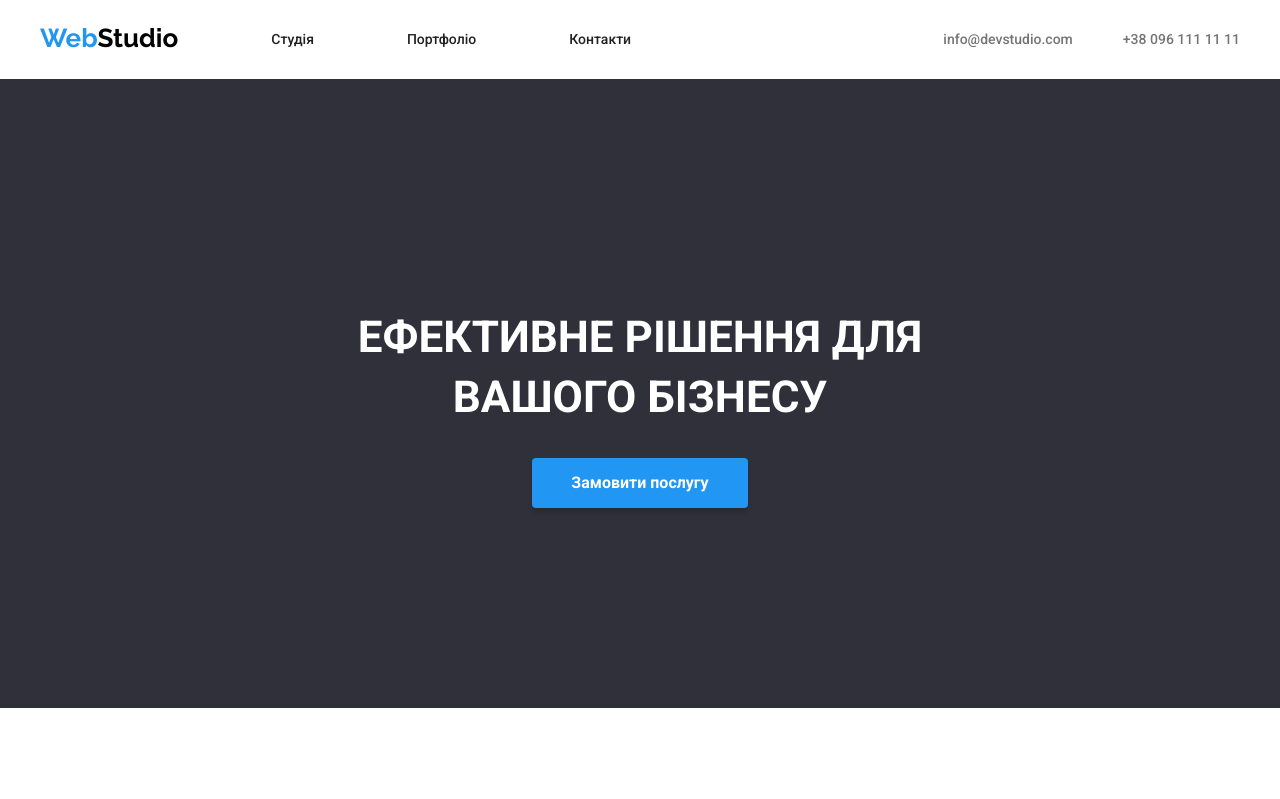
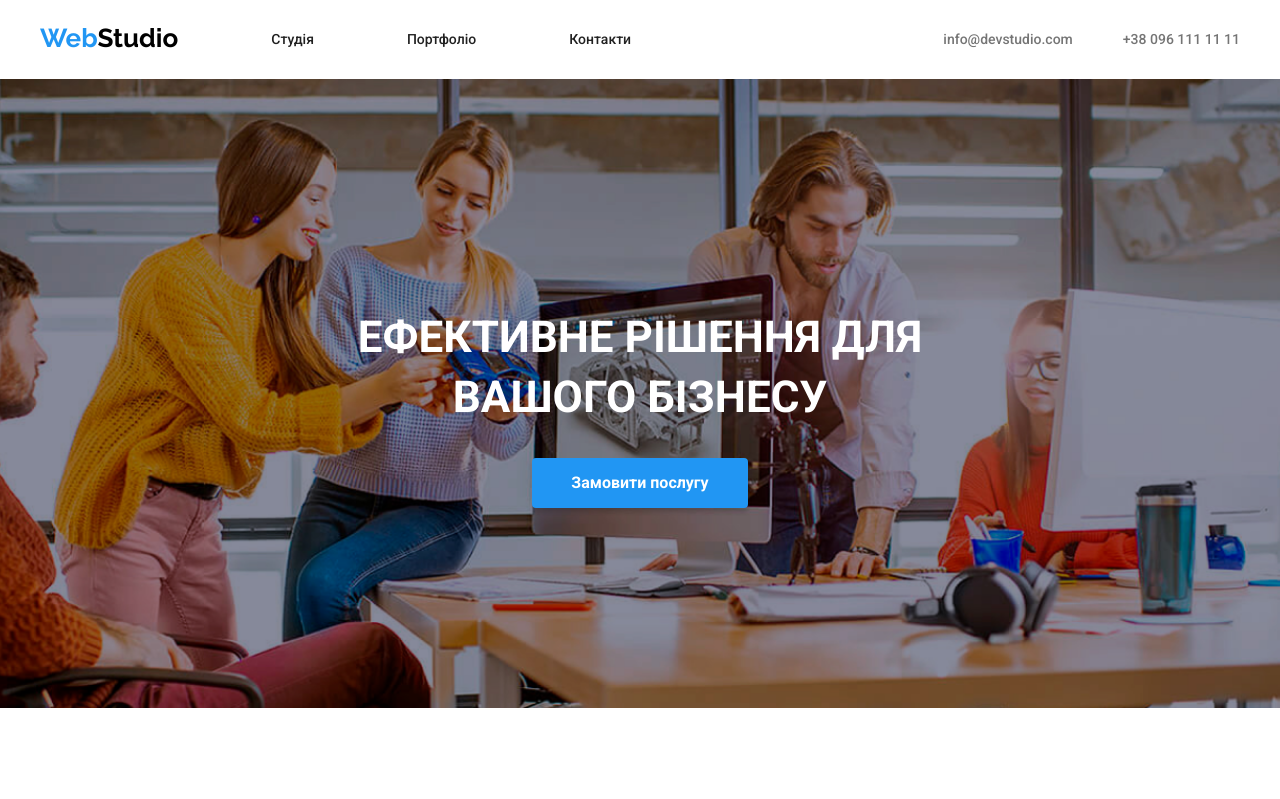
Before and after one commit to r1leks/WebStudio, a plain HTML site: page index.html in a window 1280 px wide. Shown: the top 799 px of the page. Drawn offline with nearby package versions, Linux system fonts and the light colour scheme.

Commit message:
wasd
sdwas

```diff
--- a/style.css
+++ b/style.css
@@ -349,6 +349,15 @@ footer{
 
 }
 
+.button{
+       background-image: url(./img/Img\(4\).png);
+        margin-left: auto;
+        margin-right: auto;
+        background-repeat: no-repeat;
+        background-position: center;
+        background-size: cover;
+}
+
 .main-button{
     font-family: 'Roboto', sans-serif;
     font-weight: 500;
```
Also changed, not shown: img/Img(4).png (added).
